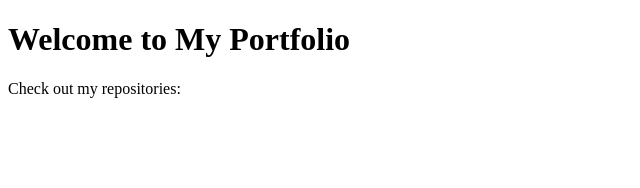
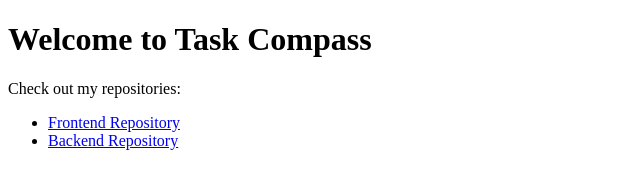
Before and after one commit to ayush-kumar-29/Task-Compass, a plain HTML site: page index.html in a window 1280 px wide. Shown: the whole page, without its empty margins (0-640 px from the left). Drawn offline with Linux system fonts and the light colour scheme.

Commit message:
Added link to repositories.

```diff
--- a/index.html
+++ b/index.html
@@ -6,7 +6,11 @@
     <title>My Portfolio</title>
 </head>
 <body>
-    <h1>Welcome to My Portfolio</h1>
+    <h1>Welcome to Task Compass</h1>
     <p>Check out my repositories:</p>
+    <ul>
+        <li><a href="https://github.com/ayush-kumar-29/Task-Compass-Frontend">Frontend Repository</a></li>
+        <li><a href="https://github.com/ayush-kumar-29/Task-Compass-Backend">Backend Repository</a></li>
+    </ul>
 </body>
 </html>
```
